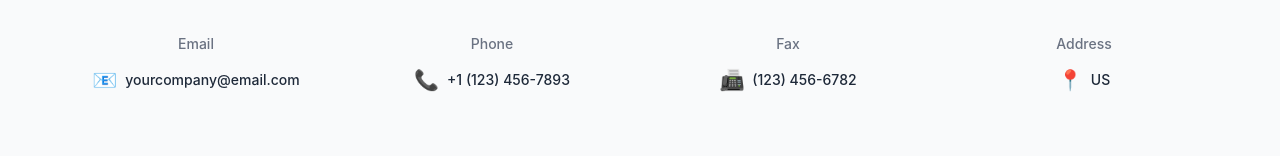
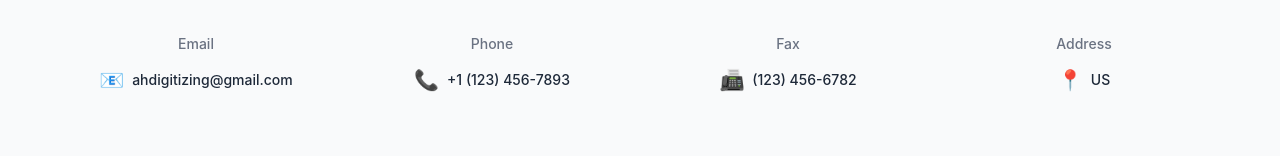
Before and after one commit to fourgoAgency/Ah-digitizing, a Next.js app: page /contact-us in a window 1280 px wide. Shown: the part 943-1099 px from the top of the page. Built offline with nearby package versions, Linux system fonts and the light colour scheme.

Commit message:
Update contact page email

```diff
--- a/app/(main)/contact-us/page.tsx
+++ b/app/(main)/contact-us/page.tsx
@@ -215,7 +215,7 @@ const ContactInfoWhite: React.FC = () => {
     {
       icon: '📧',
       label: 'Email',
-      value: 'yourcompany@email.com'
+      value: 'ahdigitizing@gmail.com'
     },
     {
       icon: '📞',
```
